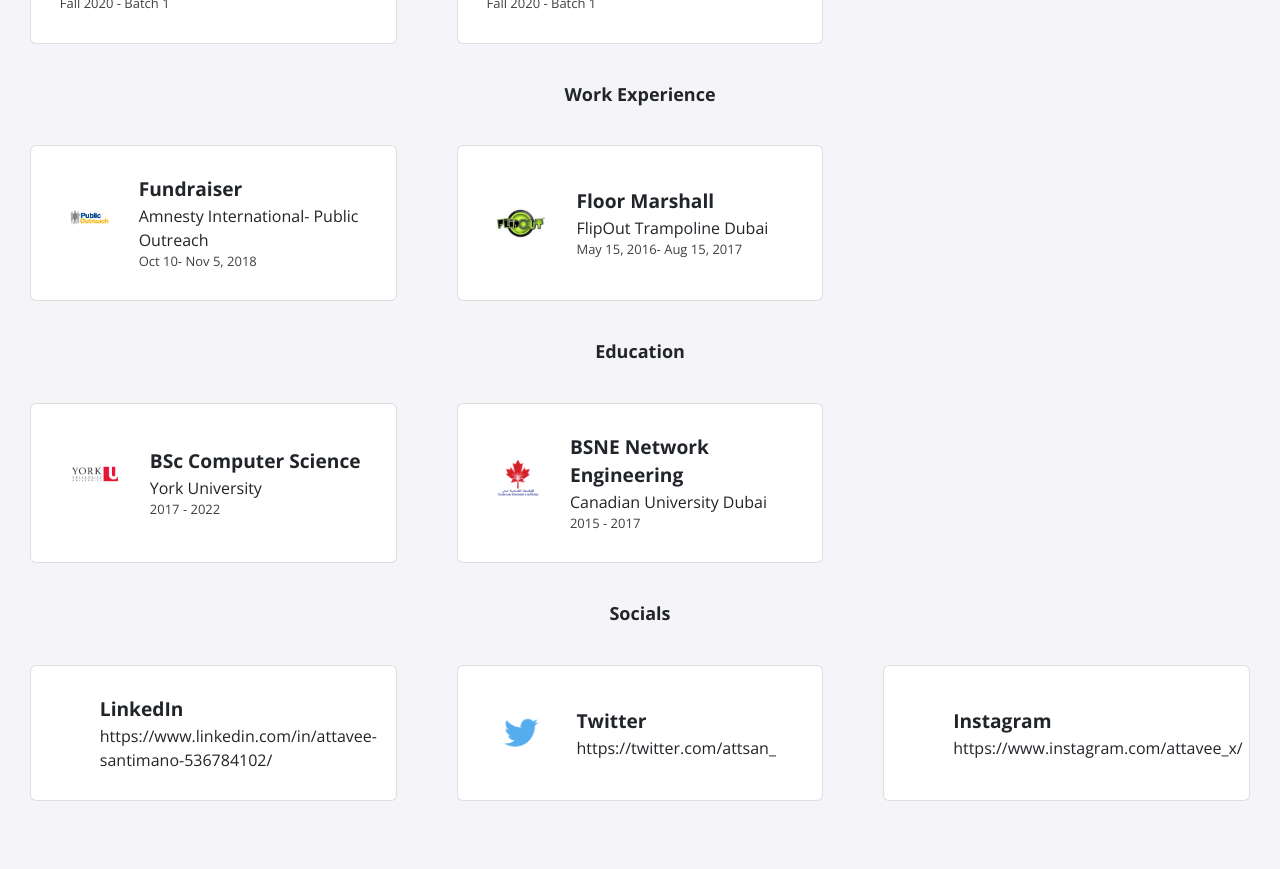
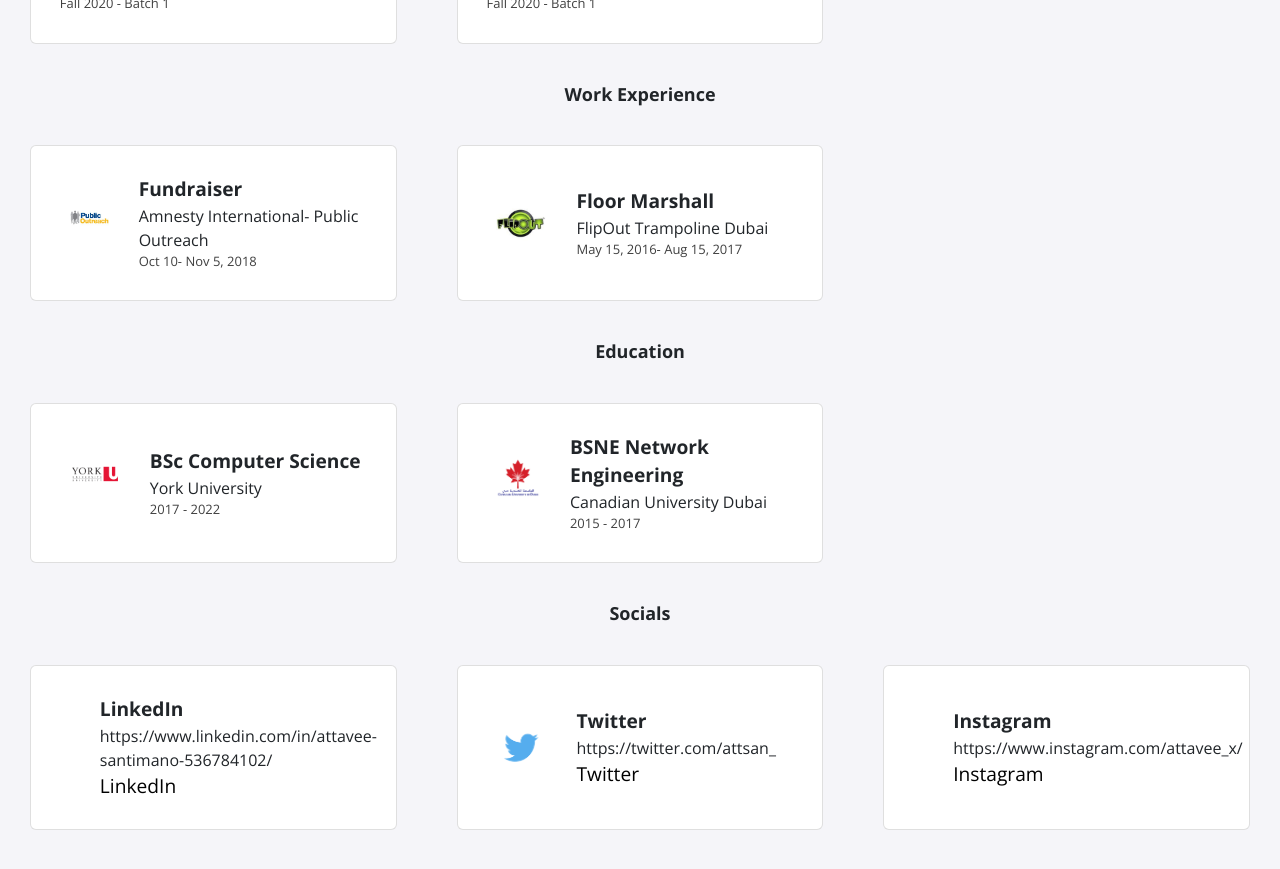
Before and after one commit to AttSan/AttSan.github.io, a Jekyll site: the page built from index.html, in a window 1280 px wide and 900 px high, scrolled down 609 px. Shown: the top 869 px of the window. Built offline with Jekyll 4.4.1, drawn with Linux system fonts in a browser that asks for light colours; nearby versions of some CDN libraries.

```diff
--- a/_includes/socials.html
+++ b/_includes/socials.html
@@ -8,6 +8,7 @@
       <div class="info">
         <p class="title">{{ item.course }}</p>
         <p class="location">{{ item.link }}</p>
+        <a href={{ item.link }}>{{ item.course }}</a>
       </div>
     </div>
     {% endfor %}
```
